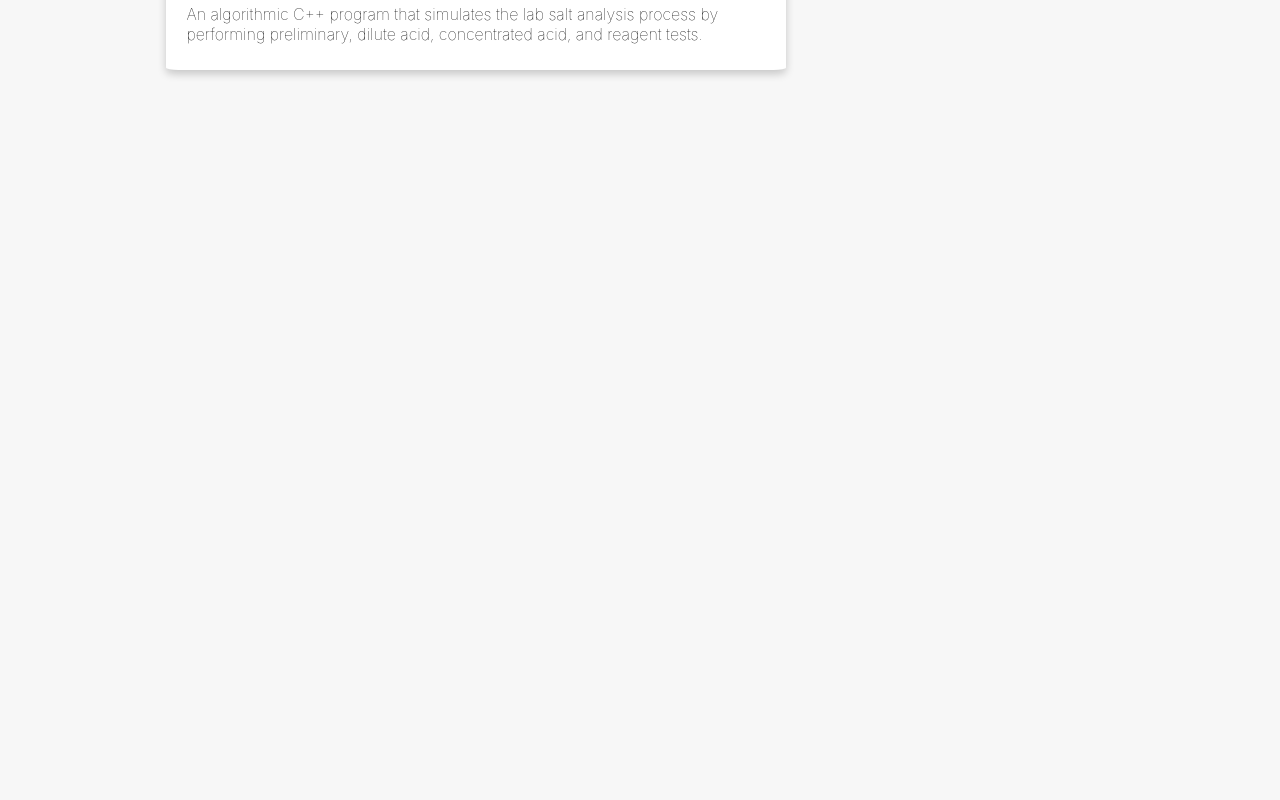
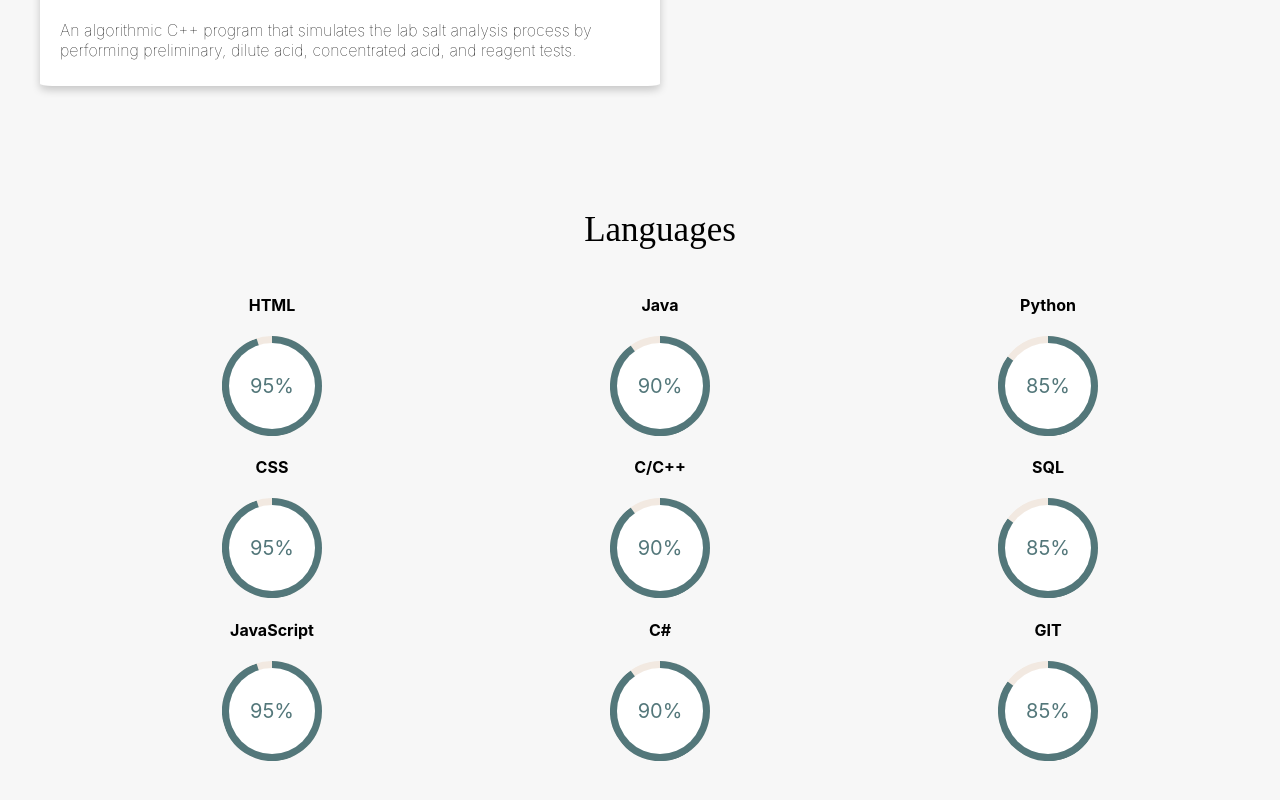
Before and after one commit to rishabnarendra/personalwebsite, a React (Create React App) app in the folder personal-website/: page / in a window 1280 px wide. Shown: the part 2072-2872 px from the top of the page. Before the commit the page ends 2158 px from the top, so only its background shows below. Built offline with nearby package versions, Linux system fonts and the light colour scheme.

Commit message:
Added languages page

```diff
--- a/personal-website/src/App.css
+++ b/personal-website/src/App.css
@@ -3,7 +3,7 @@
 .Tabs{
   display: inline-block;
   list-style-type: none;
-  padding-left: 13%;
+  /* padding-left: 13%; */
 }
 
 .MyName{
@@ -117,3 +117,83 @@
 .Date{
   font-weight: 100;
 }
+
+/*CSS for Languages page*/
+
+.Summary{
+  padding: 50px 0px 50px 0px;
+  text-align: center;
+}
+
+.ProgressCircle {
+  font-size: 20px;
+  margin: 20px;
+  position: relative;
+  padding: 0;
+  width: 5em;
+  height: 5em;
+  background-color: #F2E9E1;
+  border-radius: 50%;
+}
+
+.ProgressCircle:after{
+   border: none;
+   position: absolute;
+   top: 0.35em;
+   left: 0.35em;
+   text-align: center;
+   display: block;
+   border-radius: 50%;
+   width: 4.3em;
+   height: 4.3em;
+   background-color: white;
+   content: " ";
+}
+
+.ProgressCircle span {
+   position: absolute;
+   line-height: 5em;
+   width: 5em;
+   display: block;
+   color: #53777A;
+   z-index: 2;
+}
+.Left-Half {
+  border-radius: 50%;
+  width: 5em;
+  height: 5em;
+  position: absolute;
+  clip: rect(0, 5em, 5em, 2.5em);
+}
+
+.ProgressCircle .Left-Half {
+  clip: rect(auto,auto,auto,auto);
+}
+.ValueBar {
+  position: absolute;
+  clip: rect(0, 2.5em, 5em, 0);
+  width: 5em;
+  height: 5em;
+  border-radius: 50%;
+  border: 0.45em solid #53777A;
+  box-sizing: border-box;
+
+}
+.ProgressCircle .FirstHalf {
+  position: absolute;
+  clip: rect(0, 5em, 5em, 2.5em);
+  background-color: #53777A;
+  border-radius: 50%;
+  width: 5em;
+  height: 5em;
+}
+
+.ProgressCircle.p85 .ValueBar { transform: rotate(306deg); }
+.ProgressCircle.p90 .ValueBar { transform: rotate(324deg); }
+.ProgressCircle.p95 .ValueBar { transform: rotate(342deg); }
+
+.Column {
+  display: inline-table;
+  padding: 0 10% 0 10%;
+  width: auto;
+}
--- a/personal-website/src/App.js
+++ b/personal-website/src/App.js
@@ -2,6 +2,7 @@
 import About from './components/About';
 import Experience from './components/Experience';
 import Projects from './components/Projects';
+import Languages from './components/Languages';
 import './App.css';
 
 function App() {
@@ -16,6 +17,7 @@
         <About />
         <Experience />
         <Projects />
+        <Languages />
       </ul>
   );
 }
--- /dev/null
+++ b/personal-website/src/components/Languages.js
@@ -0,0 +1,101 @@
+import React, { Component } from 'react';
+
+class Languages extends Component{
+    render(){
+        return(
+            <div class="Summary">
+                <h1 class="ExperienceHeader">Languages</h1>
+                <div class="ProgressBars">
+                    <div class="Column">
+                        <h4>HTML</h4>
+                        <div class="ProgressCircle p95">
+                            <span>95%</span>
+                            <div class="Left-Half">
+                                <div class="FirstHalf"></div>
+                                <div class="ValueBar"></div>
+                            </div>
+                        </div>
+
+                        <h4>CSS</h4>
+                        <div class="ProgressCircle p95">
+                            <span>95%</span>
+                            <div class="Left-Half">
+                                <div class="FirstHalf"></div>
+                                <div class="ValueBar"></div>
+                            </div>
+                        </div>
+
+                        <h4>JavaScript</h4>
+                        <div class="ProgressCircle p95">
+                            <span>95%</span>
+                            <div class="Left-Half">
+                                <div class="FirstHalf"></div>
+                                <div class="ValueBar"></div>
+                            </div>
+                        </div>
+                    </div>
+
+                    <div class="Column">
+                        <h4>Java</h4>
+                        <div class="ProgressCircle p90">
+                            <span>90%</span>
+                            <div class="Left-Half">
+                                <div class="FirstHalf"></div>
+                                <div class="ValueBar"></div>
+                            </div>
+                        </div>
+
+                        <h4>C/C++</h4>
+                        <div class="ProgressCircle p90">
+                            <span>90%</span>
+                            <div class="Left-Half">
+                                <div class="FirstHalf"></div>
+                                <div class="ValueBar"></div>
+                            </div>
+                        </div>
+
+                        <h4>C#</h4>
+                        <div class="ProgressCircle p90">
+                            <span>90%</span>
+                            <div class="Left-Half">
+                                <div class="FirstHalf"></div>
+                                <div class="ValueBar"></div>
+                            </div>
+                        </div>
+                    </div>
+
+                    <div class="Column">
+                        <h4>Python</h4>
+                        <div class="ProgressCircle p85">
+                            <span>85%</span>
+                            <div class="Left-Half">
+                                <div class="FirstHalf"></div>
+                                <div class="ValueBar"></div>
+                            </div>
+                        </div>
+
+                        <h4>SQL</h4>
+                        <div class="ProgressCircle p85">
+                            <span>85%</span>
+                            <div class="Left-Half">
+                                <div class="FirstHalf"></div>
+                                <div class="ValueBar"></div>
+                            </div>
+                        </div>
+
+                        <h4>GIT</h4>
+                        <div class="ProgressCircle p85">
+                            <span>85%</span>
+                            <div class="Left-Half">
+                                <div class="FirstHalf"></div>
+                                <div class="ValueBar"></div>
+                            </div>
+                        </div>
+                    </div>
+                </div>
+            </div>
+        );
+    }
+}
+
+export default Languages;
```
